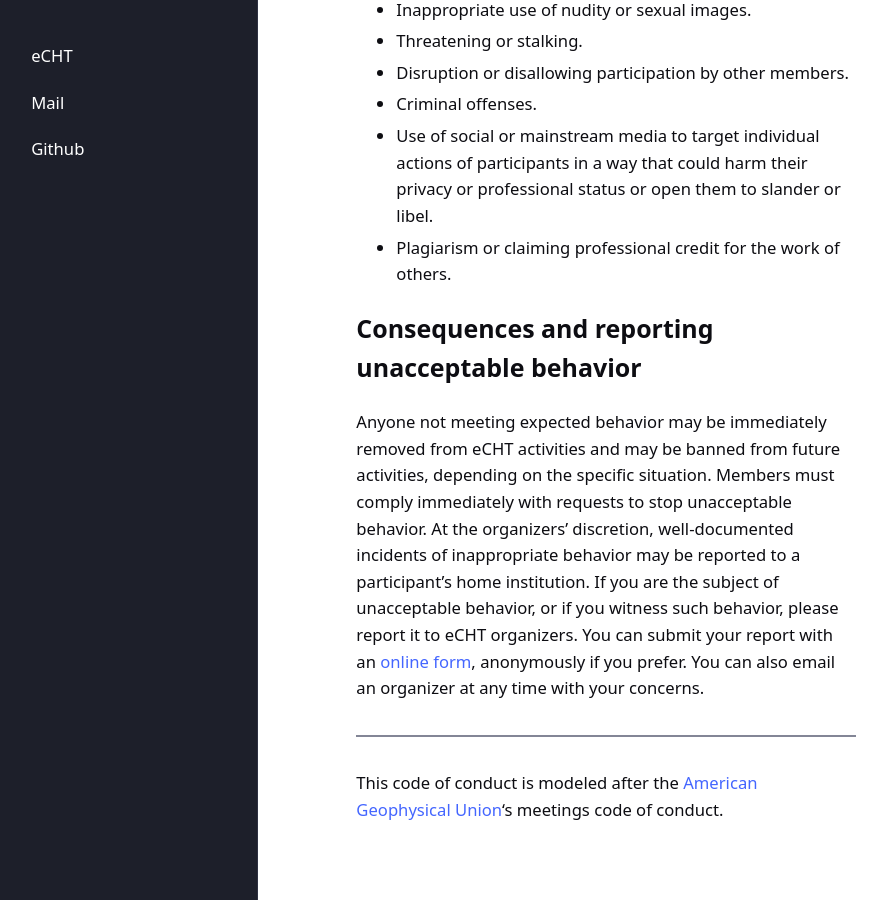
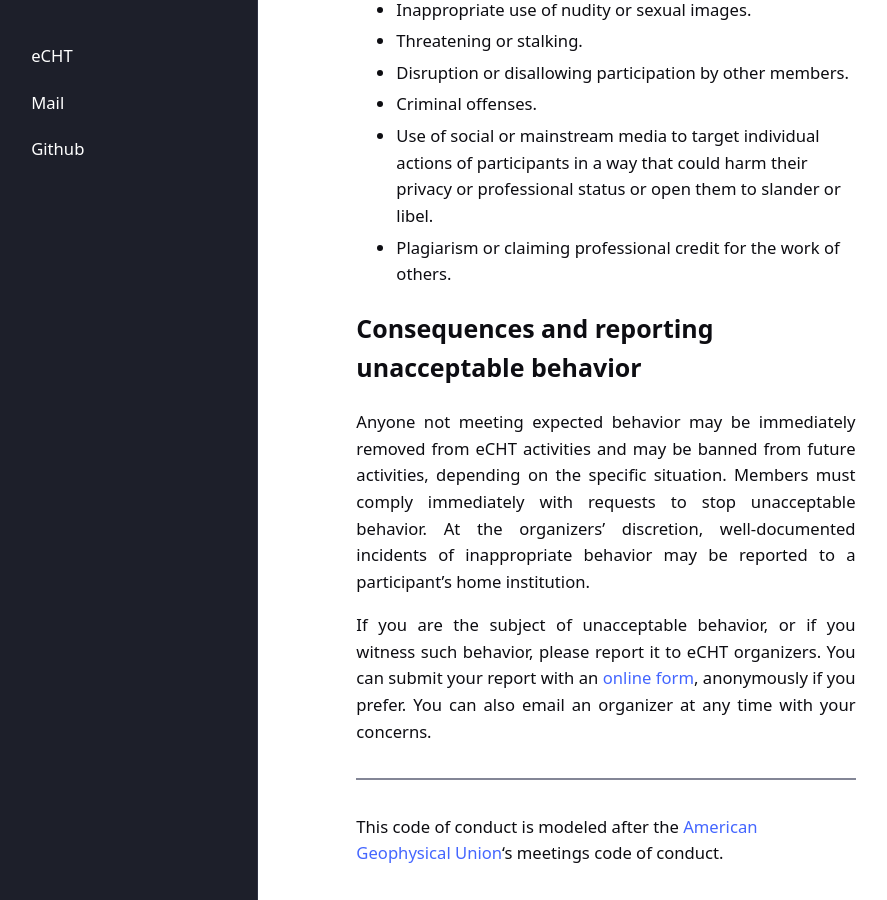
Before and after one commit to eCHTorc/eCHTorc.github.io, a Jekyll site: the page built from echt-code-of-conduct.html, in a window 1280 px wide and 900 px high, scrolled down 1006 px. Shown: the whole window, without its empty margins (43-930 px from the left). Built offline with Jekyll 4.4.1, drawn with Linux system fonts in a browser that asks for light colours.

Commit message:
Update echt-code-of-conduct.html

```diff
--- a/echt-code-of-conduct.html
+++ b/echt-code-of-conduct.html
@@ -14,7 +14,9 @@ layout: page
 
 The eCHT online research community strives for a welcoming, respectful, and productive environment for all participants. All members of the community bear responsibility for the principles of the eCHT Code of Conduct.
 
-<div style="text-align: left; margin-top: 1px; margin-bottom: 1px;"> <h2> Expected behavior </h2>
+<p>
+<div style="text-align: left; margin-top: 1px; margin-bottom: 1px;"> <h2> Expected behavior </h2> </div>
+</p>
 
 <ul>
 <li> Be considerate, respectful, and collaborative. </li>
@@ -25,7 +27,9 @@ The eCHT online research community strives for a welcoming, respectful, and prod
 <li> Take personal responsibility. Speak up when you see something wrong; don’t assume that others will address the problem. </li>
 </ul>
 
+<p>
 <div style="text-align: left; margin-top: 1px; margin-bottom: 1px;"> <h2> Unacceptable behavior </h2> </div>
+</p>
 
 <ul>
 <li> Promoting or participating in harassment, bullying, discrimination, or intimidation. </li>
@@ -40,9 +44,13 @@ The eCHT online research community strives for a welcoming, respectful, and prod
 
 <div style="text-align: left; margin-top: 1px; margin-bottom: 1px;"> <h2> Consequences and reporting unacceptable behavior</h2> </div>
 
+<p>
 Anyone not meeting expected behavior may be immediately removed from eCHT activities and may be banned from future activities, depending on the specific situation. Members must comply immediately with requests to stop unacceptable behavior. At the organizers’ discretion, well-documented incidents of inappropriate behavior may be reported to a participant’s home institution.
+</p>
 
+<p>
 If you are the subject of unacceptable behavior, or if you witness such behavior, please report it to eCHT organizers. You can submit your report with an <a href="https://waynestate.az1.qualtrics.com/jfe/form/SV_2nlpbXKoUph6WHk"> online form</a>, anonymously if you prefer. You can also email an organizer at any time with your concerns.
+</p>
 
 <hr>
 
```
